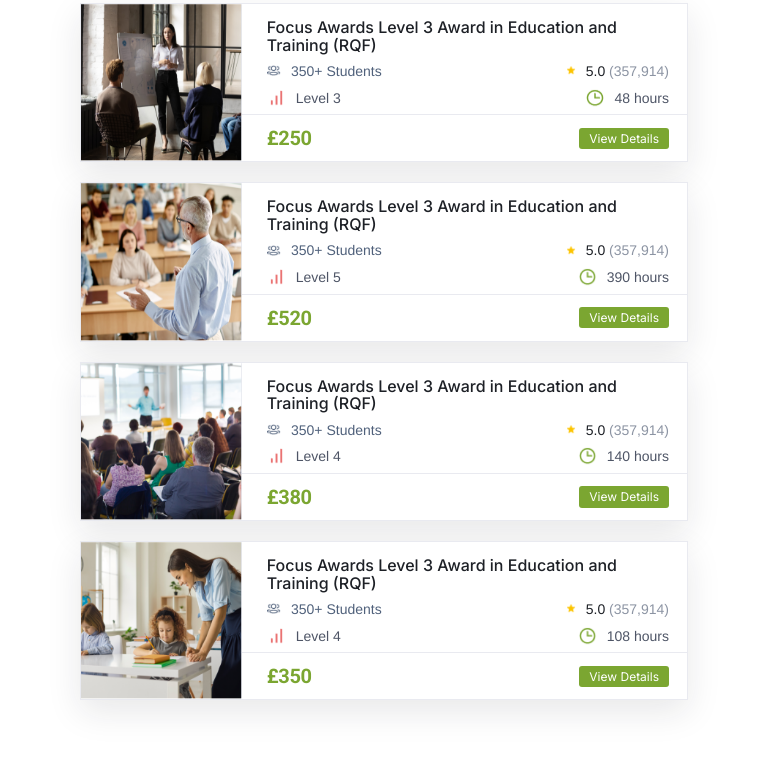
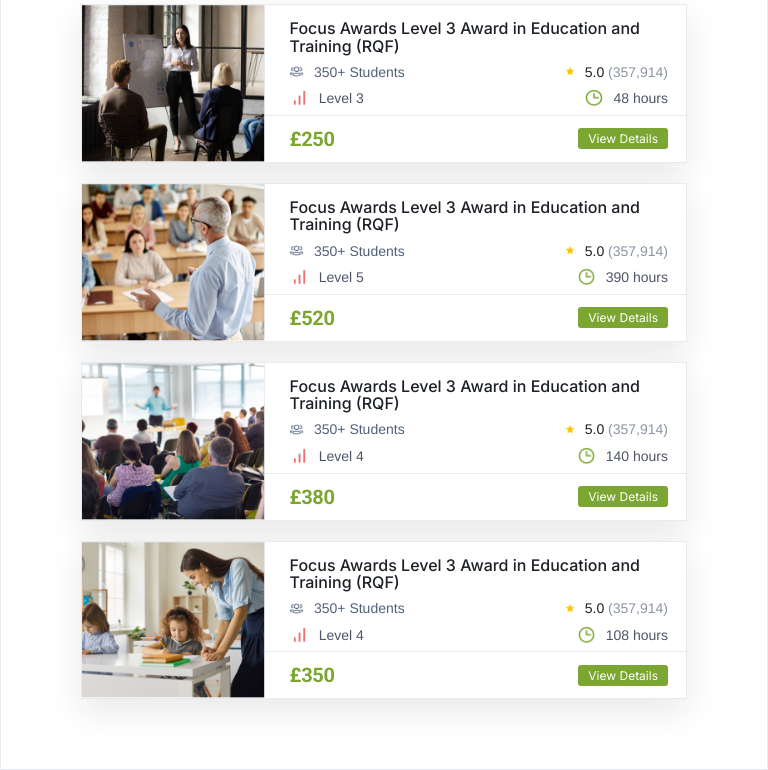
Before and after one commit to rezwan-ahmad-hasan/focusawards, a plain HTML site: page index.html in a window 768 px wide. Shown: the part 239-1009 px from the top of the page. Drawn offline with nearby package versions, Linux system fonts and the light colour scheme.

Commit message:
Padding issue solved

```diff
--- a/CSS/desktop.css
+++ b/CSS/desktop.css
@@ -4,8 +4,10 @@
 }
 body{
   max-width: 1482px;
-  padding: 50px 80px 50px;
+  padding: 50px 80px 70px;
   margin: 0 auto;
+  border: 1px solid #E9EAF0;
+  background-color: #FFF;
 }
 .rah-header-title {
   font-family: "Roboto", sans-serif;
--- a/CSS/mobile.css
+++ b/CSS/mobile.css
@@ -33,13 +33,13 @@
       .rah-award-title {
         font-size: 16px;
         margin: 5px 0 0;
-        padding: 0 5px;
+        padding: 8px 15px;
       }
       .rah-small-item-flex {
-        padding: 0 5px;
+        padding: 8px 15px;
       }
       .rah-price-details {
-        padding: 0px 5px 3px 5px;
+        padding: 8px 15px 8px 15px;
       }
       .rah-award-list{
         display: grid;
--- a/CSS/tablet.css
+++ b/CSS/tablet.css
@@ -14,10 +14,10 @@
         text-align: center;
       }
     .rah-award-list{
-        display: grid;
-        grid-template-columns: repeat(1, 1fr) !important;
+        display: flex;
+        flex-direction: column;
         row-gap: 20px;
-        column-gap: 0;
+        align-items: center;
+        justify-content: center;
       }
-
-}
+    }
```
